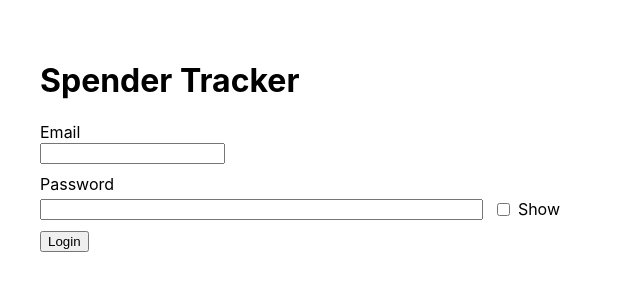
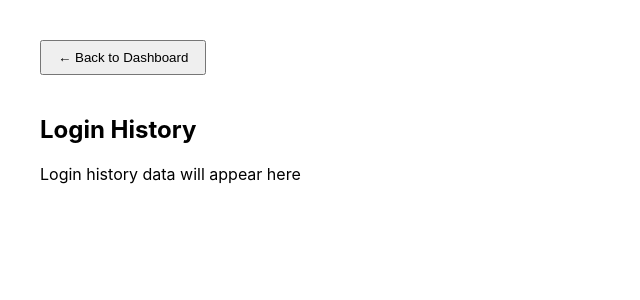
Before and after one commit to vahehr-dotcom/spender-tracker, a React (Create React App) app: page /login-history in a window 1280 px wide. Shown: the top 300 px of the page, without its empty margins (0-640 px from the left). Built offline with nearby package versions, Linux system fonts and the light colour scheme.

Commit message:
Add routing for Login History and Analytics

```diff
--- a/src/App.js
+++ b/src/App.js
@@ -1,4 +1,5 @@
 import React, { useEffect, useMemo, useRef, useState, useCallback } from 'react';
+import { BrowserRouter as Router, Routes, Route, useNavigate } from 'react-router-dom';
 import { supabase } from './supabaseClient';
 import Login from './components/Login';
 import ChatAssistant from './components/ChatAssistant';
@@ -12,7 +13,34 @@ import ProactiveEngine from './lib/ProactiveEngine';
 import PatternAnalyzer from './lib/PatternAnalyzer';
 import PredictiveEngine from './lib/PredictiveEngine';
 
-function App() {
+function LoginHistoryPage() {
+  const navigate = useNavigate();
+  return (
+    <div style={{ padding: 40 }}>
+      <button onClick={() => navigate('/')} style={{ marginBottom: 20, padding: '8px 16px', cursor: 'pointer' }}>
+        ← Back to Dashboard
+      </button>
+      <h2>Login History</h2>
+      <p>Login history data will appear here</p>
+    </div>
+  );
+}
+
+function AnalyticsPage() {
+  const navigate = useNavigate();
+  return (
+    <div style={{ padding: 40 }}>
+      <button onClick={() => navigate('/')} style={{ marginBottom: 20, padding: '8px 16px', cursor: 'pointer' }}>
+        ← Back to Dashboard
+      </button>
+      <h2>Analytics Dashboard</h2>
+      <AnalyticsDashboard />
+    </div>
+  );
+}
+
+function MainApp() {
+  const navigate = useNavigate();
   const [session, setSession] = useState(null);
   const [loading, setLoading] = useState(true);
   const [expenses, setExpenses] = useState([]);
@@ -26,8 +54,6 @@ function App() {
   const [userProfile, setUserProfile] = useState(null);
   const [subscriptionStatus, setSubscriptionStatus] = useState('free');
   const [testMode, setTestMode] = useState(false);
-  const [showLoginHistory, setShowLoginHistory] = useState(false);
-  const [showAnalytics, setShowAnalytics] = useState(false);
   const [showUpgrade, setShowUpgrade] = useState(false);
   const [loginStatus, setLoginStatus] = useState('');
   const sessionIdRef = useRef(null);
@@ -663,7 +689,7 @@ function App() {
                 {testMode ? 'Basic Mode' : 'PRO Mode'}
               </button>
               <button
-                onClick={() => setShowLoginHistory(!showLoginHistory)}
+                onClick={() => navigate('/login-history')}
                 style={{
                   padding: '8px 16px',
                   backgroundColor: '#2196f3',
@@ -676,7 +702,7 @@ function App() {
                 Login History
               </button>
               <button
-                onClick={() => setShowAnalytics(!showAnalytics)}
+                onClick={() => navigate('/analytics')}
                 style={{
                   padding: '8px 16px',
                   backgroundColor: '#9c27b0',
@@ -903,19 +929,6 @@ function App() {
         </div>
       )}
 
-      {isAdmin && showLoginHistory && (
-        <div style={{ marginBottom: 20 }}>
-          <h3>Login History</h3>
-          <p>Admin panel - login history will appear here</p>
-        </div>
-      )}
-
-      {isAdmin && showAnalytics && (
-        <div style={{ marginBottom: 20 }}>
-          <AnalyticsDashboard />
-        </div>
-      )}
-
       {showImport && (
         <div style={{ marginBottom: 20 }}>
           <FileImport onComplete={handleImportComplete} />
@@ -978,4 +991,16 @@ function App() {
   );
 }
 
+function App() {
+  return (
+    <Router>
+      <Routes>
+        <Route path="/" element={<MainApp />} />
+        <Route path="/login-history" element={<LoginHistoryPage />} />
+        <Route path="/analytics" element={<AnalyticsPage />} />
+      </Routes>
+    </Router>
+  );
+}
+
 export default App;
```
